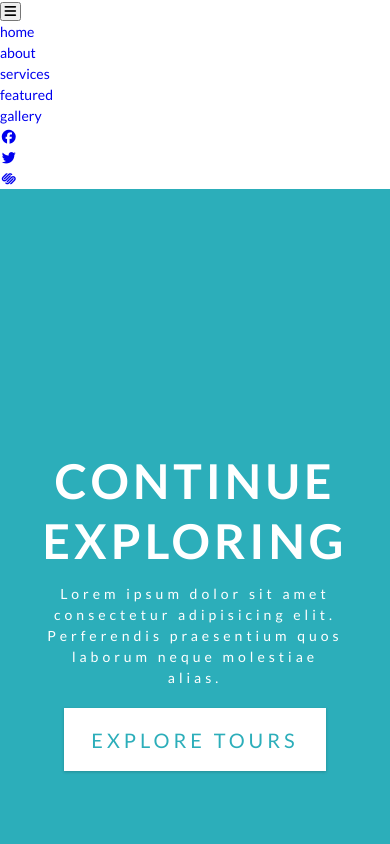
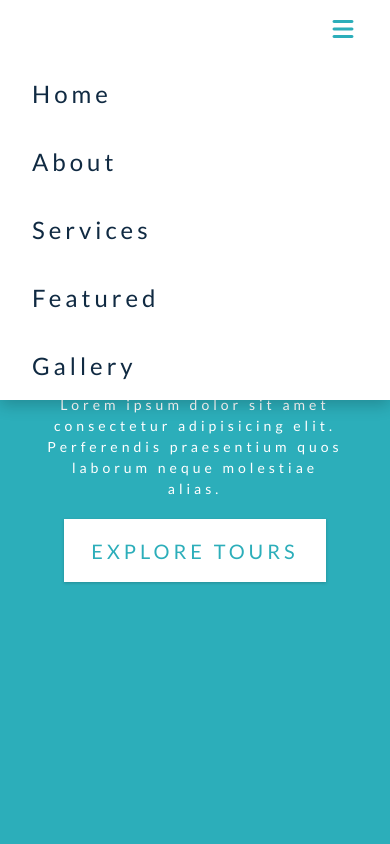
Before and after one commit to learnwithhector/backroadsTours, a plain HTML site: page index.html in a window 390 px wide. Shown: the top 844 px of the page. Drawn offline with Linux system fonts and the light colour scheme; a script that the page names is missing.

Commit message:
navbar css for small screens

```diff
--- a/styles.css
+++ b/styles.css
@@ -69,14 +69,11 @@ ul {
 a {
   text-decoration: none;
 }
-img {
+
+img:not(.nav-logo) {
   width: 100%;
   display: block;
 }
-/* img:not(.nav-logo) {
-  width: 100%;
-  display: block;
-} */
 
 h1,
 h2,
@@ -181,6 +178,64 @@ p {
 Navbar
 ===============
 */
+
+.navbar {
+  position: fixed;
+  top: 0;
+  left: 0;
+  width: 100%;
+  background: var(--clr-white);
+  box-shadow: var(--dark-shadow);
+  z-index: 2;
+}
+
+.nav-icons {
+  display: none;
+}
+
+.nav-center {
+  width: 100%;
+  max-width: 1170px;
+  margin: 0 auto;
+}
+
+.nav-header {
+  display: flex;
+  justify-content: space-between;
+  align-items: center;
+  padding: 1rem 2rem;
+}
+
+.nav-toggle {
+  background: transparent;
+  border: transparent;
+  font-size: 1.5rem;
+  color: var(--clr-primary-5);
+  cursor: pointer;
+  transition: var(--transition);
+}
+
+.nav-toggle:hover {
+  transform: scale(1.2);
+}
+
+.nav-link {
+  display: block;
+  padding: 1rem 2rem;
+  text-transform: capitalize;
+  letter-spacing: var(--spacing);
+  transition: var(--transition);
+  color: var(--clr-grey-1);
+  cursor: pointer;
+  font-size: 1.5rem;
+}
+
+.nav-link:hover {
+  color: var(--clr-primary-1);
+  background: var(--clr-primary-8);
+  padding-left: 2.25rem;
+}
+
 /*
 ===============
 Hero
```
